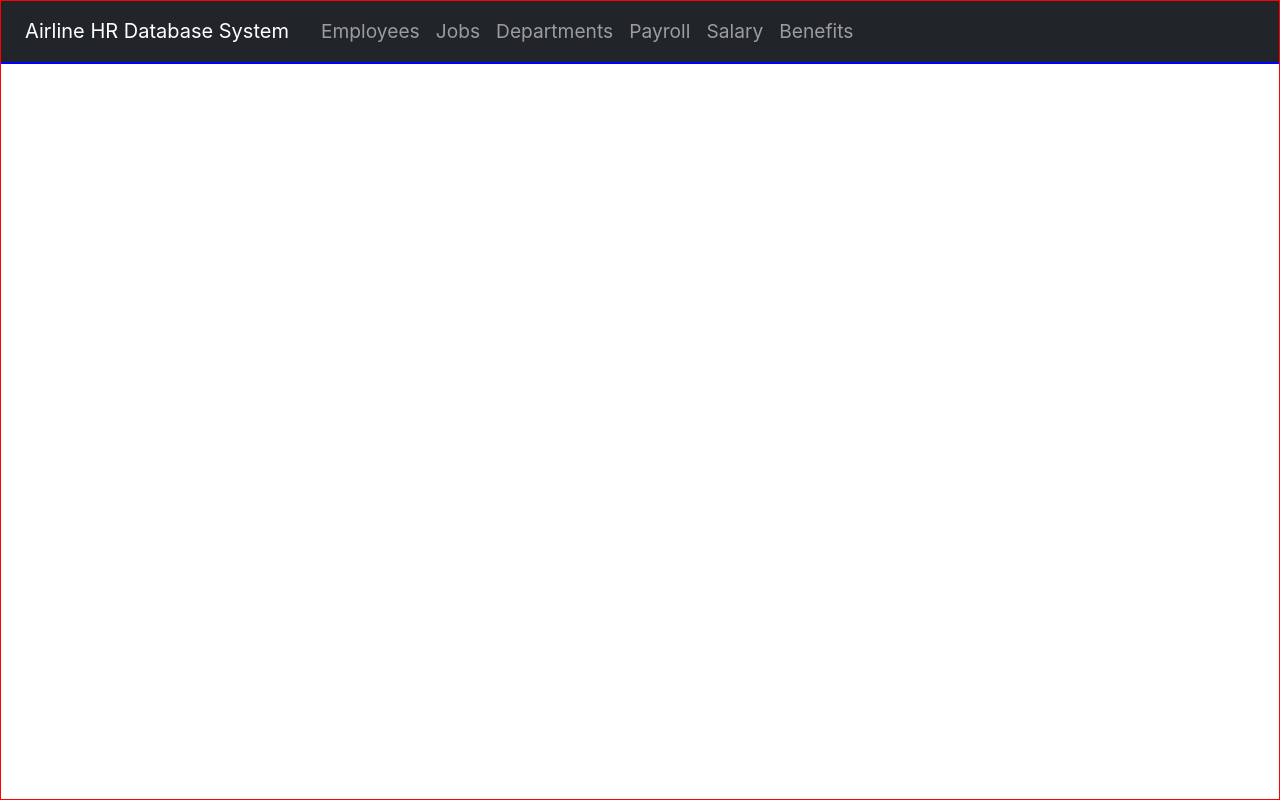
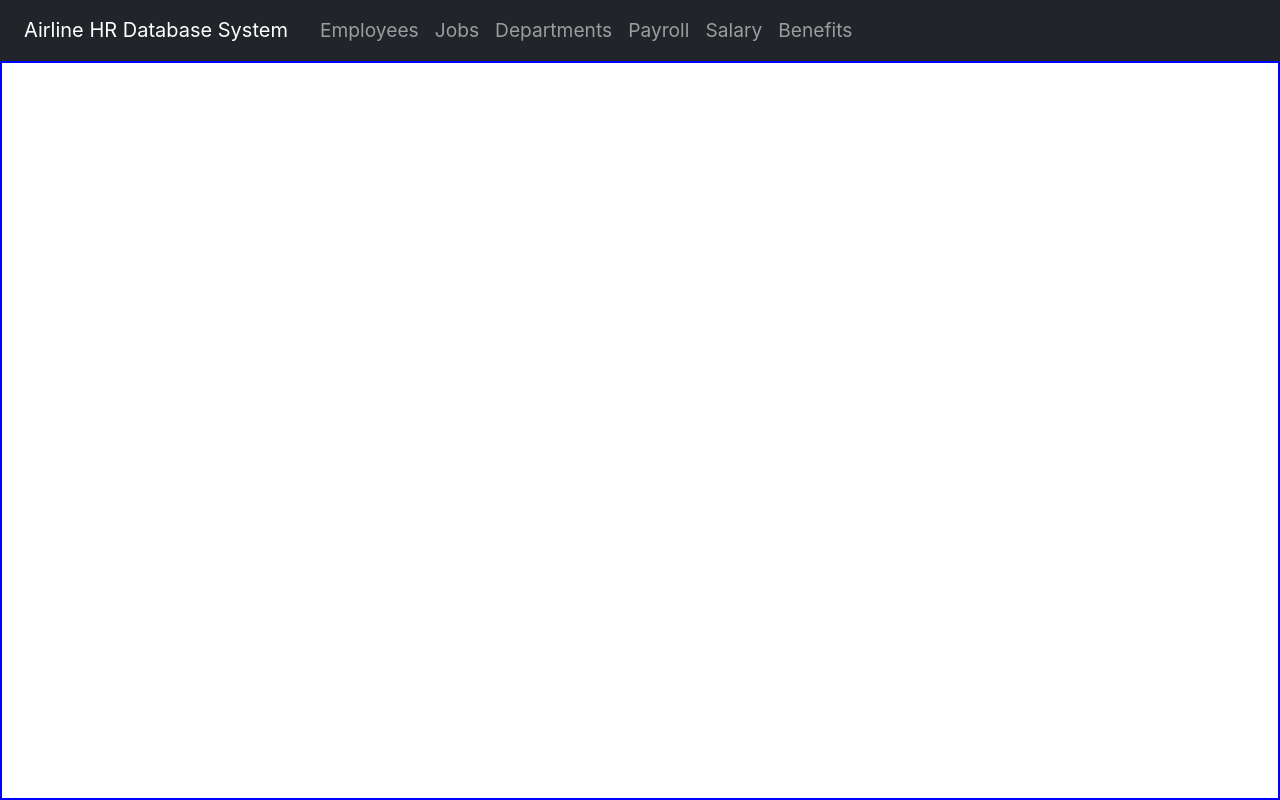
Before and after one commit to SyedA5688/3380_airline_DB_system, a React (Create React App) app in the folder client/: page / in a window 1280 px wide. Built offline with nearby package versions, Linux system fonts and the light colour scheme.

Commit message:
fixed CSS flexbox styling to make page container take up remaining height under navbar

```diff
--- a/client/src/App.css
+++ b/client/src/App.css
@@ -6,12 +6,36 @@ html, body, #root, .App {
   border-color: red;  */
 }
 
+/* App.js */
 .entire-page-container {
   height: 100%;
   /* border-style: solid;
   border-width: 1px;
-  border-color: blue;  */
+  border-color: blue; */
 }
+
+/* Navbar.js */
+.navbar-page-container {
+  height: 100%;
+  display: flex;
+  flex-flow: column;
+  /* border-width: 1px;
+  border-style: solid;
+  border-color: red; */
+}
+
+.navbar {
+  flex: 0 1 auto;
+}
+
+.page-container {
+  flex: 1 1 auto;
+  border-width: 2px;
+  border-style: solid;
+  border-color: blue;
+}
+
+
 
 
 /* Old CSS */
--- a/client/src/Navbar.js
+++ b/client/src/Navbar.js
@@ -4,7 +4,7 @@ import { Outlet } from "react-router-dom";
 
 export default function Navbar() {
   return (
-    <div style={{ borderWidth: 1, borderStyle: 'solid', borderColor: 'red', height: '100%' }} >
+    <div class="navbar-page-container" >
       <nav class="navbar navbar-dark bg-dark navbar-expand-lg">
         <a class="navbar-brand mx-4" href="/">Airline HR Database System</a>
         <button class="navbar-toggler collapsed" type="button" data-toggle="collapse" data-target="#navbarNav" aria-controls="navbarNav" aria-expanded="false" aria-label="Toggle navigation">
@@ -34,7 +34,7 @@ export default function Navbar() {
           </ul>
         </div>
       </nav>
-      <div  style={{ borderWidth: 1, borderStyle: 'solid', borderColor: 'blue' }} >
+      <div class="page-container" >
         <Outlet />
       </div>
     </div>
--- a/client/src/pages/sidePanels.css
+++ b/client/src/pages/sidePanels.css
@@ -14,9 +14,9 @@ a {
   margin-right:auto;
   margin-left:auto; */
   /* height: 100%; */
-  border-style: solid;
+  /* border-style: solid;
   border-width: 1px;
-  border-color: green;
+  border-color: green; */
 }
 
 #sidebar-wrapper {
```
